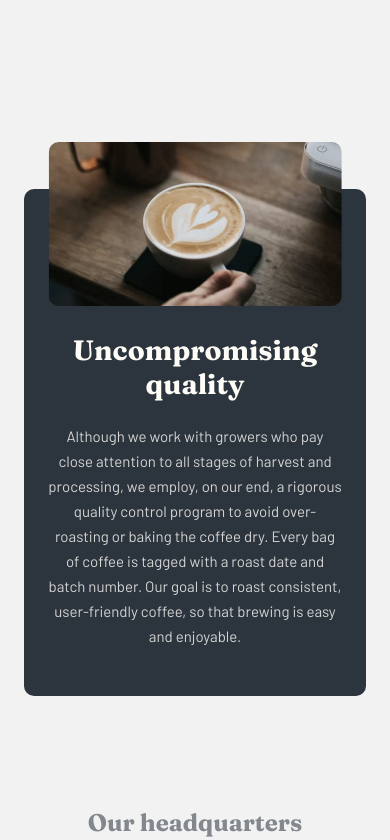
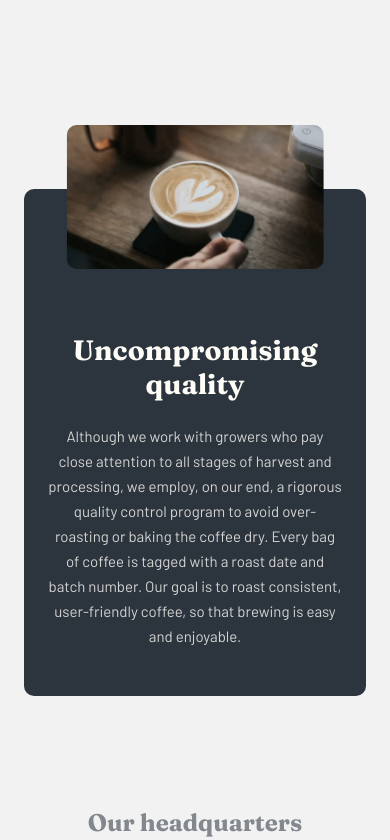
Before and after one commit to xtralvl/Coffeeroasters-subscription-site, a website built with Vite: page my-app/about.html in a window 390 px wide. Shown: the part 1474-2314 px from the top of the page. Built offline with nearby package versions, Linux system fonts and the light colour scheme.

Commit message:
about mobile css

```diff
--- a/my-app/about.html
+++ b/my-app/about.html
@@ -48,9 +48,9 @@
    </section>
 
    <!-- UNCOMPRIMISING QUALITY SECTION-->
-   <img id="uncompromising-quality-img" src="/assets/about/mobile/image-quality.jpg" >
 
     <section id="uncompromising-quality-section" >
+      <img id="uncompromising-quality-img" src="/assets/about/mobile/image-quality.jpg" >
       <h2>Uncompromising quality</h2>
       <p>Although we work with growers who pay close attention to all stages of harvest and processing, we employ, on our end, a rigorous quality control program to avoid over-roasting or baking the coffee dry. Every bag of coffee is tagged with a roast date and batch number. Our goal is to roast
         consistent, user-friendly coffee, so that brewing is easy and enjoyable.</p>
--- a/my-app/src/styles/about-us/about-mobile.scss
+++ b/my-app/src/styles/about-us/about-mobile.scss
@@ -76,23 +76,26 @@ body {
 
 // === UNCOMPROMISING QUALITY SECTION STYLES === //
 
-    #uncompromising-quality-img {
-        position: absolute;
-        width: 75%;          /* smaller than 100% */
-        border-radius: 10px; /* optional */
-        z-index: 2;
-        left: 50%;           /* start 50% from the left of the container */
-        transform: translateX(-50%);
-        top: 101rem;
-    }
 
     #uncompromising-quality-section {
+        position: relative;
         text-align: center;
         background-color: #2C343E;
         border-radius: 10px;
         z-index: 1;
         padding: 6rem 1.5rem 2rem 1.5rem;
         margin-bottom: 7rem;
+
+        #uncompromising-quality-img {
+            position: absolute;
+            width: 75%;          /* smaller than 100% */
+            border-radius: 10px; /* optional */
+            z-index: 2;
+            left: 50%;           /* start 50% from the left of the container */
+            transform: translateX(-50%);
+            top: -4rem;
+        }
+
 
 
           h2 {
@@ -116,6 +119,7 @@ body {
 // === HEADQUARTERS SECTION === //
     #headquarters-section {
         text-align: center;
+        margin-bottom: 7rem;
 
         h2 {
             font-size: 1.5rem;
```
Also changed, not shown: my-app/assets/about/mobile/grouped-image.png (added), 1 other file.
